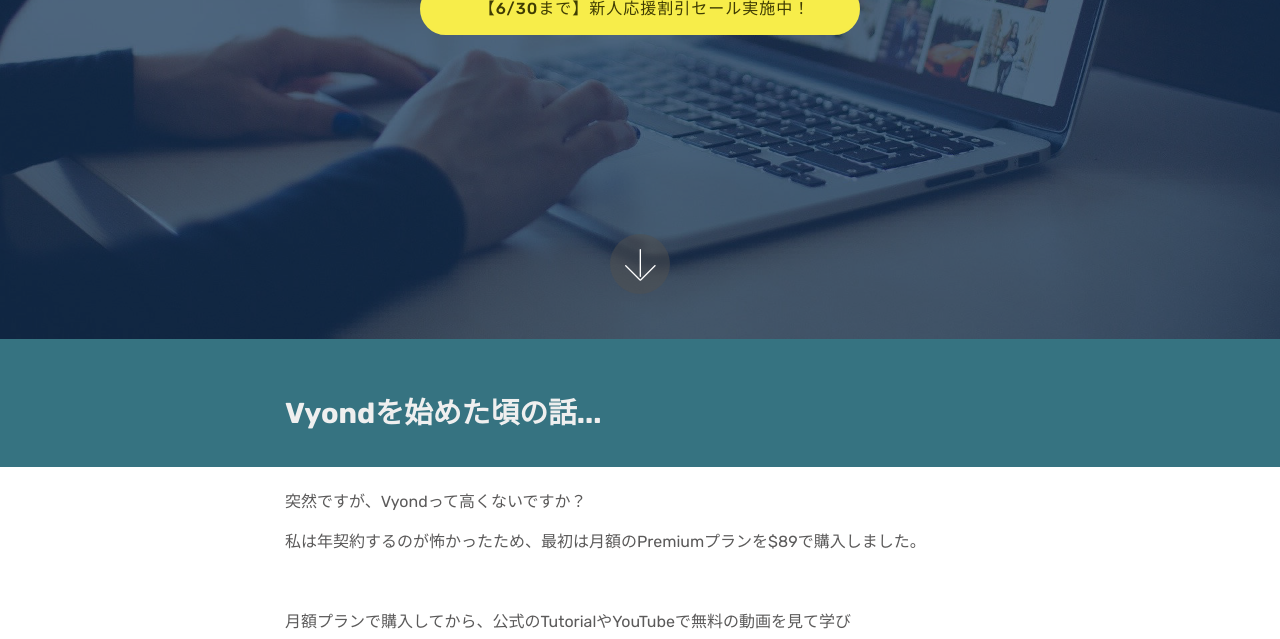
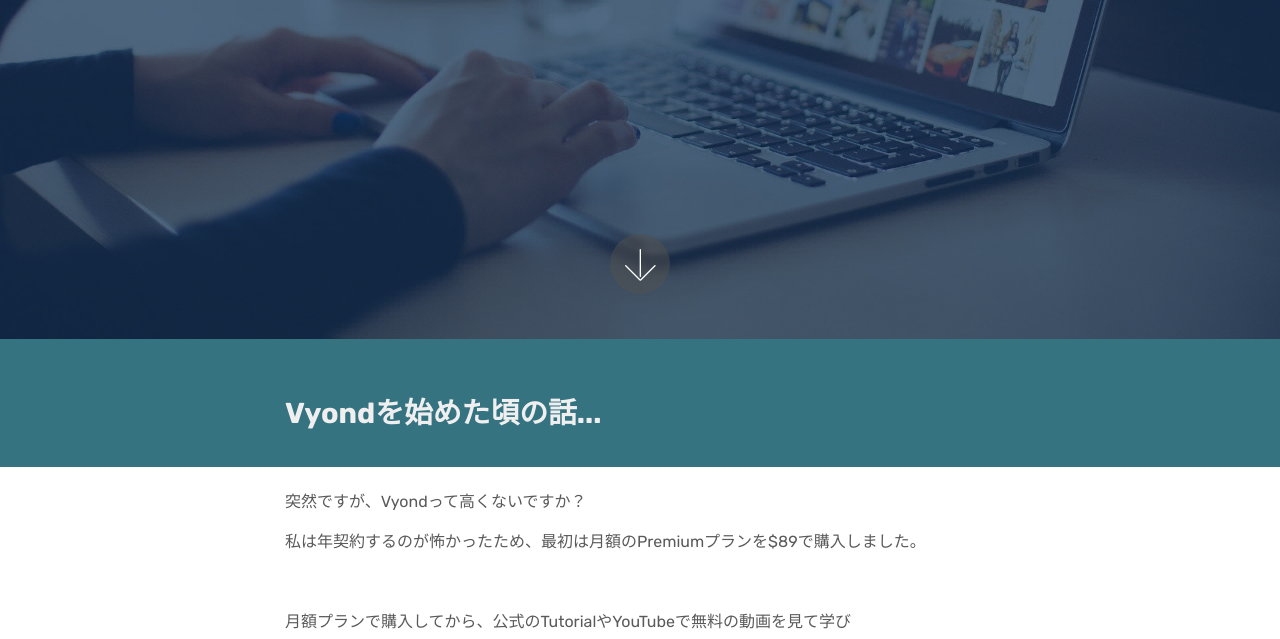
Before and after one commit to effi-tech/nomadanime, a plain HTML site: page index.html in a window 1280 px wide. Shown: the part 461-1100 px from the top of the page. Drawn offline with Linux system fonts and the light colour scheme; a script that the page names is missing; files whose address does not match are found by name.

Commit message:
Update index.html

```diff
--- a/index.html
+++ b/index.html
@@ -88,7 +88,7 @@
 <!--                 <h1 class="mbr-section-title mbr-bold pb-3 mbr-fonts-style display-1">たった7,800円で<br>売れっ子VYONDクリエイターへ</h1> -->
 
 <!--                 <p class="mbr-text pb-3 mbr-fonts-style display-2">基本操作から営業方法まで徹底的に動画で解説！</p> -->
-                <div class="mbr-section-btn"><a class="btn btn-md btn-success display-4" href="index.html#footer6-o">　【6/30まで】新人応援割引セール実施中！</a></div>
+<!--                 <div class="mbr-section-btn"><a class="btn btn-md btn-success display-4" href="index.html#footer6-o">　【6/30まで】新人応援割引セール実施中！</a></div> -->
             </div>
         </div>
     </div>
```
